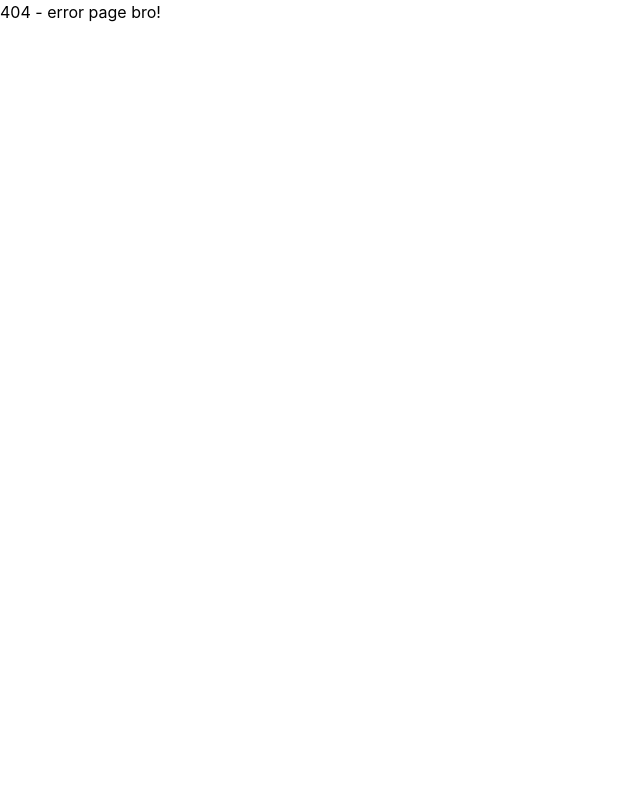
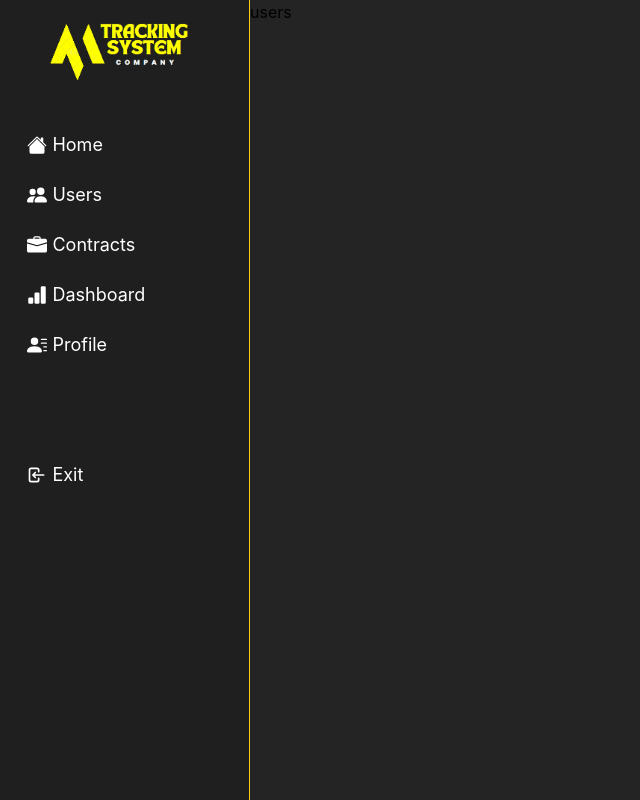
Before and after one commit to felipeluis223/trackingSystem, a React (Create React App) app: page /home/users in a window 1280 px wide. Before the commit this address had no page. Shown: the whole page, without its empty margins (0-640 px from the left). Built offline with nearby package versions, Linux system fonts and the light colour scheme.

Commit message:
logout e exit

```diff
--- a/src/Template/index.js
+++ b/src/Template/index.js
@@ -1,11 +1,22 @@
-import { Outlet } from "react-router-dom";
+import { Outlet, useNavigate } from "react-router-dom";
 
 import { BsFillHouseFill, BsFillPersonLinesFill, BsBarChartFill, BsPeopleFill, BsBriefcaseFill } from 'react-icons/bs';
 import { TbLogin } from 'react-icons/tb';
 
 import logo from '../img/logo.png';
 
+import { useDispatch } from 'react-redux';
+import { logoutUser } from '../redux/user/actions'
+
 function Home(){
+    const dispatch = useDispatch();
+    const navigate = useNavigate();
+
+    const handleLogout = ()=> {
+        dispatch(logoutUser())
+        navigate("/");
+    }
+
     return (
         <section className="w-full min-h-screen bg-[#242424] sm:flex sm:flex-row">
             <section className="w-full min-h-[80px] border-b-2 bg-[#1f1f1f] border-b-yellow-400 sm:w-[250px] sm:border-r-[1px] sm:border-b-0 sm:border-r-yellow-400">
@@ -38,11 +49,13 @@ function Home(){
                         <span className="text-lg">Profile</span>
                     </div>
 
-                    <div className="w-[90%] h-[50px] flex flex-row items-center pl-[15px] text-[#ffffff] hover:text-[#0EA5E9] hover:border-b-[1px] hover:border-sky-500 duration-100 mt-[80px]">
+                    <div
+                        className="w-[90%] h-[50px] flex flex-row items-center pl-[15px] text-[#ffffff] hover:text-[#0EA5E9] hover:border-b-[1px] hover:border-sky-500 duration-100 mt-[80px]"
+                        onClick={handleLogout}
+                    >
                         <TbLogin style={{fontSize: 20, marginRight: 5}} />
                         <span className="text-lg">Exit</span>
                     </div>
-
                 </div>
             </section>
             <Outlet />
--- /dev/null
+++ b/src/components/Contracts/index.js
@@ -0,0 +1,5 @@
+function Contracts(){
+    return <h2>contracts</h2>
+}
+
+export default Contracts;
--- /dev/null
+++ b/src/components/Users/index.js
@@ -0,0 +1,5 @@
+function Users(){
+    return <h2>users</h2>
+}
+
+export default Users;
```
Also changed, not shown: src/App.js (+13 -2 lines).
